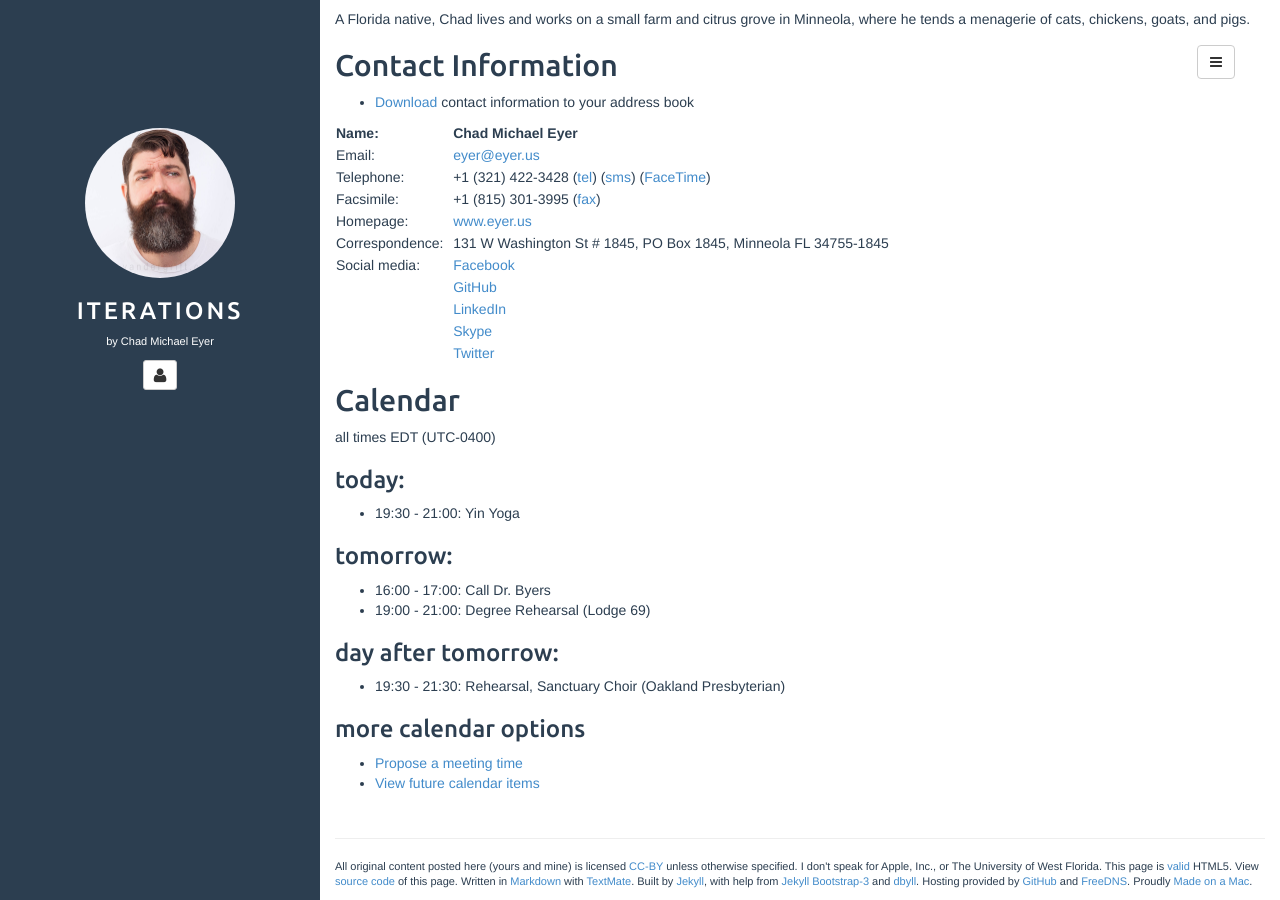
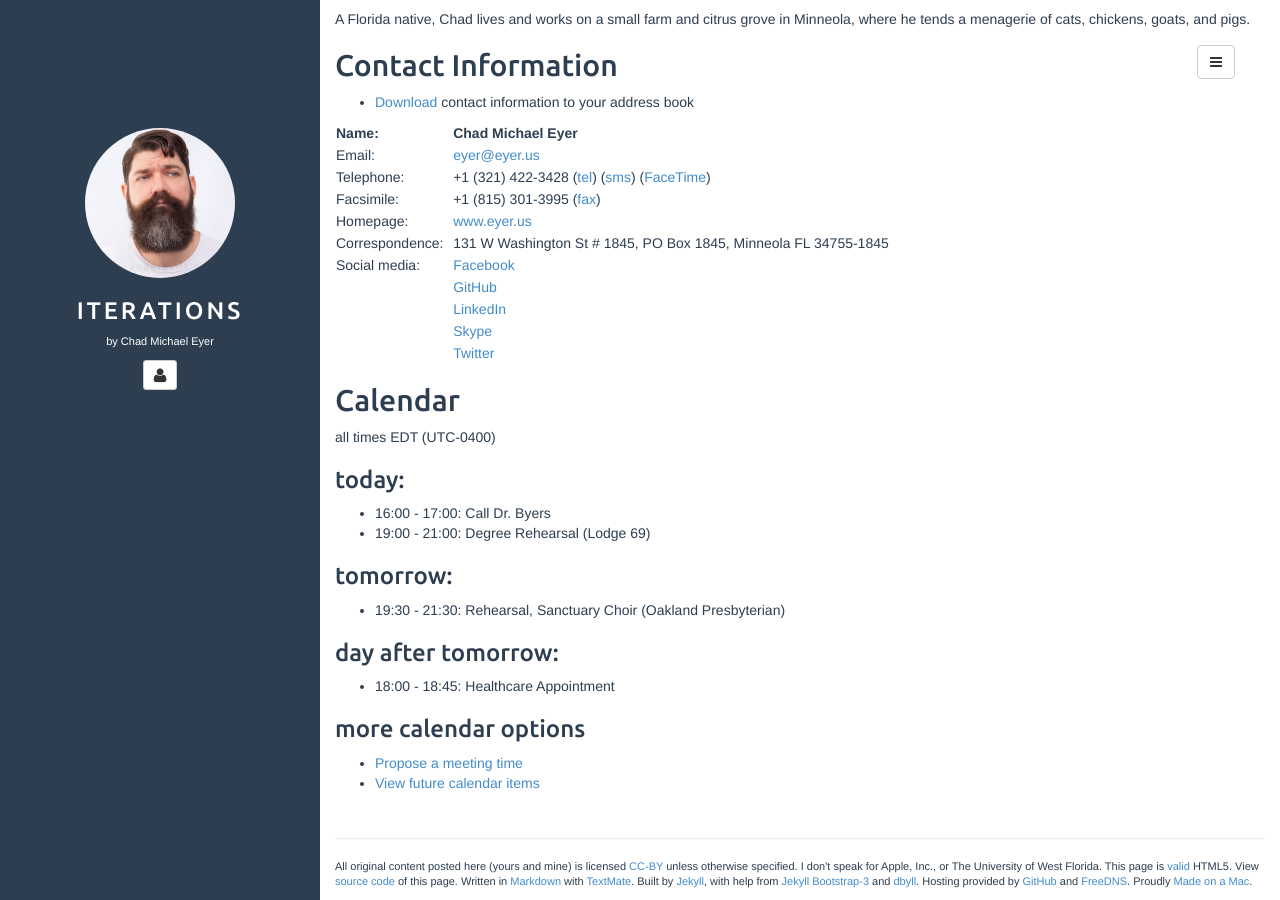
Before and after one commit to chadmichaeleyer/chadmichaeleyer.github.io, a Jekyll site: the page built from about.md, in a window 1280 px wide and 900 px high, scrolled down 1050 px. Built offline with Jekyll 4.4.1, drawn with Linux system fonts in a browser that asks for light colours.

Commit message:
calendar update

```diff
--- a/calendar.markdown
+++ b/calendar.markdown
@@ -2,13 +2,13 @@ all times EDT (UTC-0400)
 
 ### today:
 
-* 19:30 - 21:00: Yin Yoga
+* 16:00 - 17:00: Call Dr. Byers
+* 19:00 - 21:00: Degree Rehearsal (Lodge 69)
 
 ### tomorrow:
 
-* 16:00 - 17:00: Call Dr. Byers
-* 19:00 - 21:00: Degree Rehearsal (Lodge 69)
+* 19:30 - 21:30: Rehearsal, Sanctuary Choir (Oakland Presbyterian)
 
 ### day after tomorrow:
 
-* 19:30 - 21:30: Rehearsal, Sanctuary Choir (Oakland Presbyterian)
+* 18:00 - 18:45: Healthcare Appointment
```
Also changed, not shown: calendar-year.markdown (+5 -4 lines).
